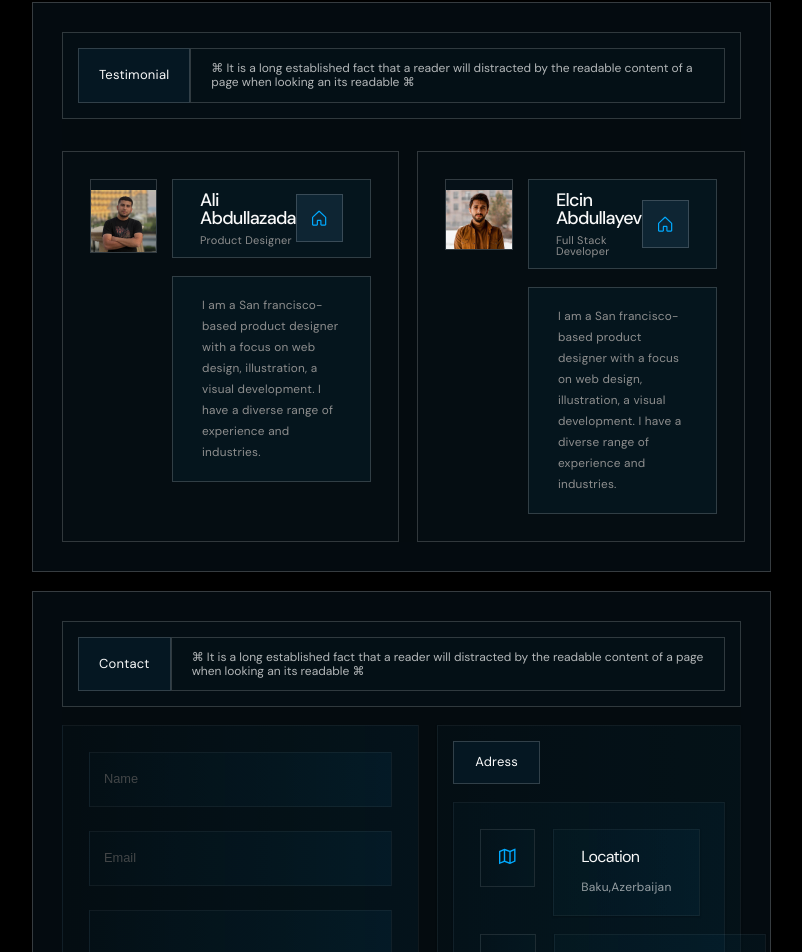
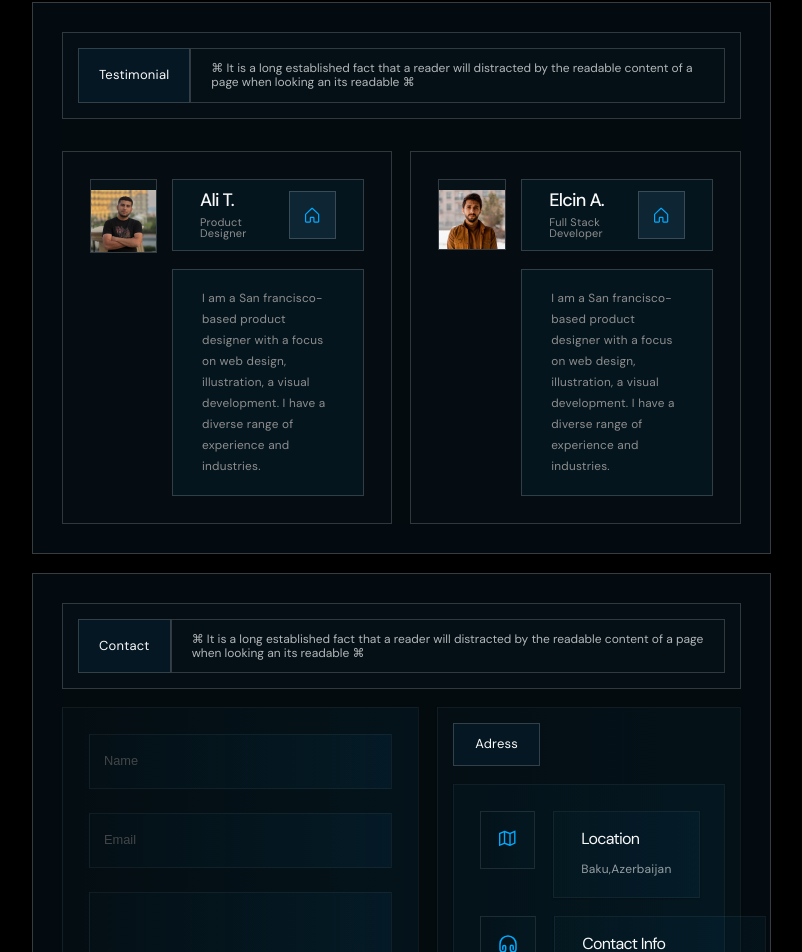
Before and after one commit to BlackM1rr0R/blogpost, a React (Create React App) app: page / in a window 1280 px wide. Shown: the part 2442-3394 px from the top of the page, without its empty margins (462-1264 px from the left). Built offline with nearby package versions, Linux system fonts and the light colour scheme.

Commit message:
edit name

```diff
--- a/src/components/rightside/index.jsx
+++ b/src/components/rightside/index.jsx
@@ -499,7 +499,7 @@
               <div className={styles.larrytext}>
                 <div className={styles.larryinfo}>
                   <div className={styles.larryname}>
-                    <h1>Ali Abdullazada</h1>
+                    <h1>Ali T.</h1>
                     <h3>Product Designer</h3>
                   </div>
                   <div className={styles.larryicon}>
@@ -522,7 +522,7 @@
               <div className={styles.larrytext}>
                 <div className={styles.larryinfo}>
                   <div className={styles.larryname}>
-                    <h1>Elcin Abdullayev</h1>
+                    <h1>Elcin A.</h1>
                     <h3>Full Stack Developer</h3>
                   </div>
                   <div className={styles.larryicon}>
```
